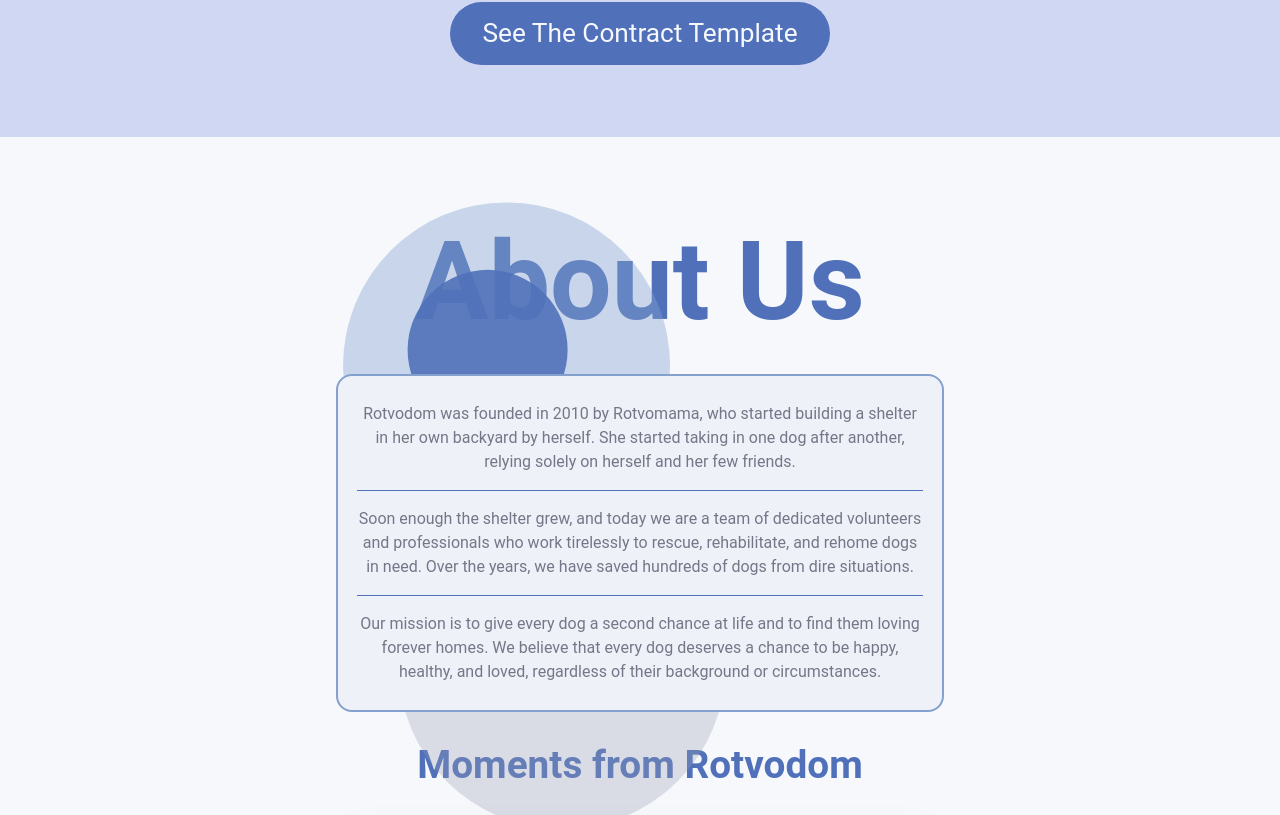
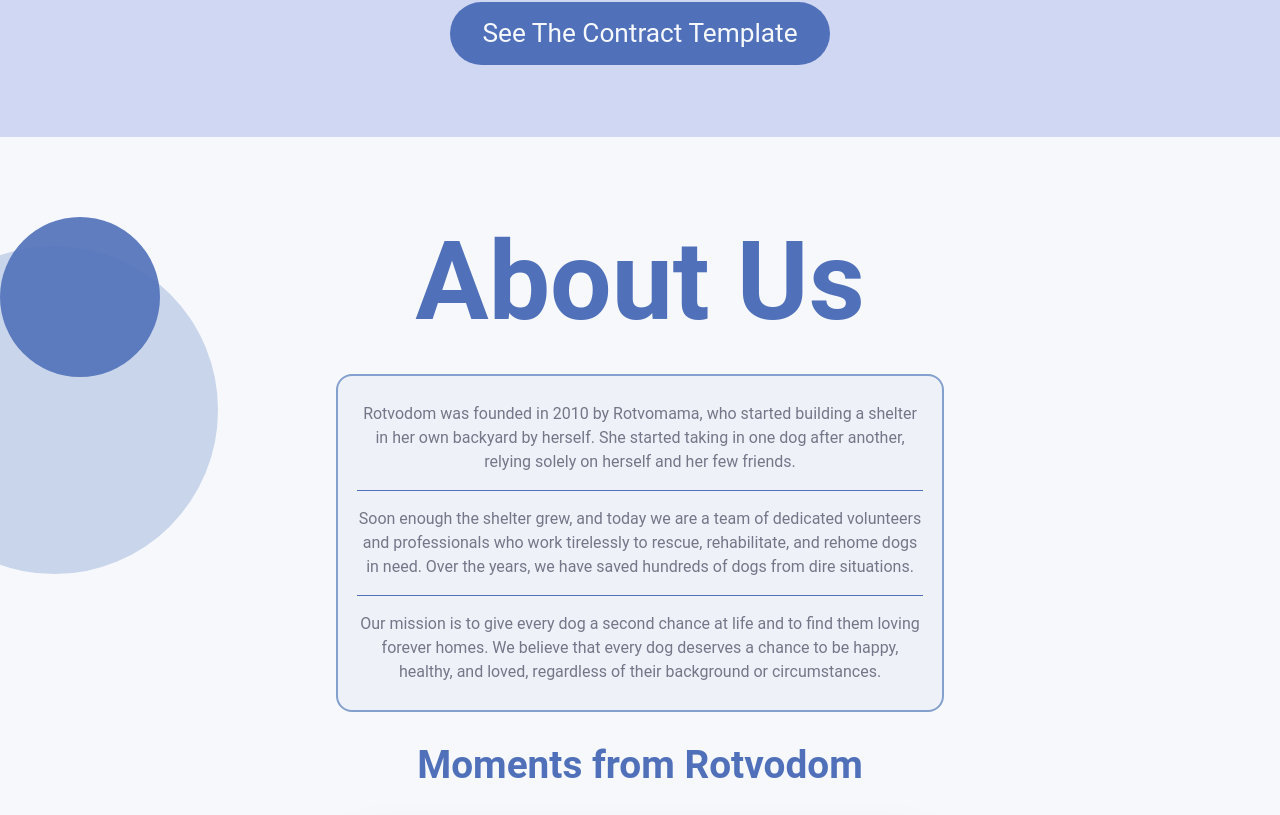
Before and after one commit to bavayra/dog-shelter, a React (Vite) app: page / in a window 1280 px wide. Shown: the part 5265-6080 px from the top of the page. Built offline with nearby package versions, Linux system fonts and the light colour scheme; a web font is replaced by a local one.

Commit message:
refactor(AboutUs): move AboutUs decorative circles into section with clean positioning. Hid the 3rd circles for smaller screens

```diff
--- a/src/App.tsx
+++ b/src/App.tsx
@@ -147,26 +147,6 @@ function App() {
               </div>
               <HowToHelp />
               <AdoptionRules />
-              <div className="relative">
-                <DecorativeCircle
-                  sizeVariant="md"
-                  color="primary-300"
-                  top="0"
-                  left="0"
-                  opacity={40}
-                  zIndex={10}
-                  className="circle-about-md"
-                />
-                <DecorativeCircle
-                  sizeVariant="xs"
-                  color="primary-500"
-                  top="0"
-                  left="0"
-                  opacity={90}
-                  zIndex={10}
-                  className="circle-about-xs"
-                />
-              </div>
               <AboutUs />
               <ContactSection />
             </Suspense>
--- a/src/features/AboutUs.tsx
+++ b/src/features/AboutUs.tsx
@@ -3,13 +3,42 @@ import PhotoCarousel from './PhotoCarousel';
 
 const AboutUs = () => {
   return (
-    <section id="about-us" className="bg-primary-50 py-8">
+    <section
+      id="about-us"
+      className="bg-primary-50 relative overflow-hidden py-8"
+    >
+      <DecorativeCircle
+        sizeVariant="md"
+        color="primary-300"
+        top="0"
+        left="0"
+        opacity={40}
+        zIndex={0}
+        className="-translate-x-1/3 translate-y-1/3"
+      />
+      <DecorativeCircle
+        sizeVariant="xs"
+        color="primary-500"
+        top="20"
+        left="0"
+        opacity={90}
+        zIndex={0}
+      />
       <div className="container mx-auto px-4">
         <h2 className="about-heading text-fluid-about-heading text-primary-500 z-12 text-center leading-tight font-bold">
           About Us
         </h2>
 
-        <div className="about-content bg-primary-100 typography-body border-primary-300 relative z-10 mx-auto my-2 rounded-2xl border-2 text-center md:mx-auto">
+        <div className="relative mx-auto my-2">
+          <DecorativeCircle
+            sizeVariant="md"
+            color="neutral-500"
+            right="0"
+            opacity={30}
+            zIndex={5}
+            className="top-1/2 hidden translate-x-1/2 -translate-y-1/2"
+          />
+          <div className="about-content bg-primary-100 typography-body border-primary-300 relative z-10 mx-auto rounded-2xl border-2 text-center md:mx-auto">
             <p>
               Rotvodom was founded in 2010 by Rotvomama, who started building a
               shelter in her own backyard by herself. She started taking in one
@@ -19,27 +48,17 @@ const AboutUs = () => {
             <p>
               Soon enough the shelter grew, and today we are a team of dedicated
               volunteers and professionals who work tirelessly to rescue,
-            rehabilitate, and rehome dogs in need. Over the years, we have saved
-            hundreds of dogs from dire situations.
+              rehabilitate, and rehome dogs in need. Over the years, we have
+              saved hundreds of dogs from dire situations.
             </p>
             <hr className="border-primary-500 my-4 border-t" />
             <p>
-            Our mission is to give every dog a second chance at life and to find
-            them loving forever homes. We believe that every dog deserves a
-            chance to be happy, healthy, and loved, regardless of their
+              Our mission is to give every dog a second chance at life and to
+              find them loving forever homes. We believe that every dog deserves
+              a chance to be happy, healthy, and loved, regardless of their
               background or circumstances.
             </p>
           </div>
-        <div className="relative">
-          <DecorativeCircle
-            sizeVariant="md"
-            color="neutral-500"
-            top="-32"
-            right="-12"
-            opacity={30}
-            zIndex={5}
-            className="4xl:mr-40 circle-decorative-about 5xl:mr-46 md:mr-10 lg:-mt-6 xl:-mt-8 xl:mr-26"
-          />
         </div>
         <h3 className="about-moments-heading text-primary-500 my-6 text-center leading-normal font-bold">
           Moments from Rotvodom
--- a/src/index.css
+++ b/src/index.css
@@ -320,10 +320,6 @@ html {
       font-weight: 700;
       line-height: 1.5;
     }
-    .circle-decorative-about {
-      transform: translateX(clamp(-90%, -4.17vw + -33.33%, -33.33%))
-        translateY(clamp(-20%, -0.69vw + -15%, -10%));
-    }
     .text-fluid-rules-heading {
       font-size: clamp(2.25rem, 5.9vw + 0.923rem, 8rem);
     }
@@ -441,19 +437,6 @@ html {
       margin-top: clamp(0rem, 2.73vw + 2.182rem, 12.5rem);
       margin-left: clamp(-10rem, -1.36vw + -7.655rem, -3.5rem);
     }
-    .circle-about-md {
-      transform: translateX(clamp(-33.33%, 66.67vw + -50%, 100%))
-        translateY(clamp(20%, -10vw + 50%, 40%));
-      margin-top: clamp(-0.5rem, 0.68vw + -0.591rem, 3rem);
-      margin-left: clamp(1rem, 0.45vw + 0.462rem, 3rem);
-    }
-    .circle-about-xs {
-      transform: translateX(clamp(-10%, 116.67vw + -66.67%, 245%))
-        translateY(clamp(85%, -27.27vw + 175.45%, 145%));
-      margin-top: clamp(-0.5rem, 0.57vw + -0.682rem, 2.5rem);
-      margin-left: clamp(0rem, 0.34vw + 0.727rem, 2rem);
-    }
-
     /* About Section */
     .about-heading {
       margin-top: clamp(0rem, -1.14vw + 4.655rem, 2.5rem);
```
Lines whose indentation alone changed are shown as unchanged.
